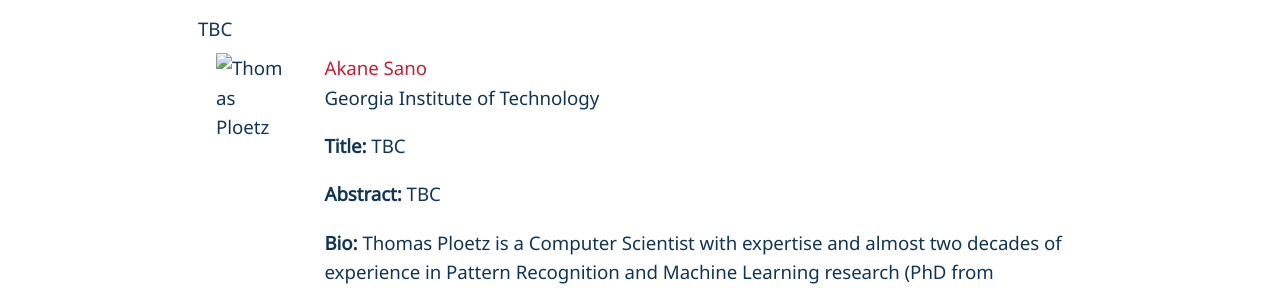
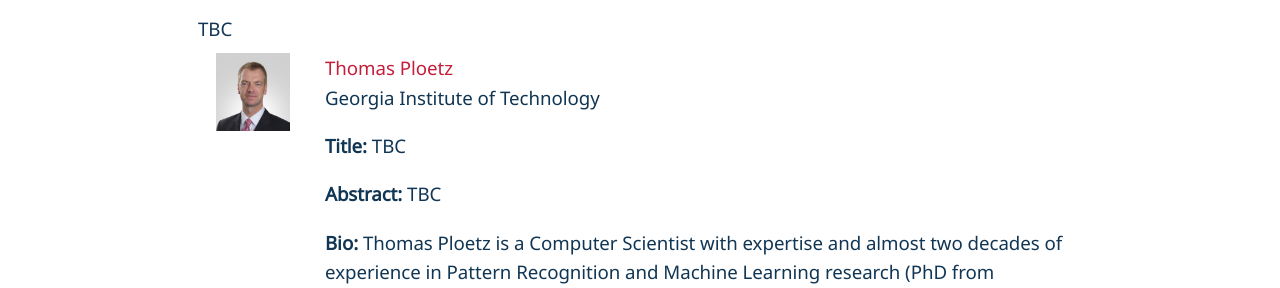
Before and after one commit to wellcomp2024/wellcomp2024.github.io, a plain HTML site: page speakers.html in a window 1280 px wide. Shown: the part 512-800 px from the top of the page. Drawn offline with Linux system fonts and the light colour scheme; a web font is replaced by a local one.

Commit message:
2024_05_17_21_34

```diff
--- a/speakers.html
+++ b/speakers.html
@@ -40,8 +40,8 @@
   <tbody>
 
      <tr>
-        <td><img src="./assets/images/TPloetz_cropped2.png" alt="Thomas Ploetz" width="1500" /></td>
-        <td><a href="https://scholar.google.com/citations?user=kM95eWgAAAAJ&hl=en">Akane Sano</a><br />Georgia Institute of Technology
+        <td><img src="./assets/images/TPloetz_cropped2.jpeg" alt="Thomas Ploetz" width="1500" /></td>
+        <td><a href="https://scholar.google.com/citations?user=kM95eWgAAAAJ&hl=en">Thomas Ploetz</a><br />Georgia Institute of Technology
         <p><b>Title:</b> TBC </p>
          <p><b>Abstract:</b> TBC </p>
          <p><b>Bio:</b> Thomas Ploetz is a Computer Scientist with expertise and almost two decades of experience in Pattern Recognition and Machine Learning research (PhD from Bielefeld University, Germany). He works as a Professor of Computing at the School of Interactive Computing at the Georgia Institute of Technology in Atlanta, USA. His research agenda focuses on applied machine learning, that is developing systems and innovative sensor data analysis methods for real world applications. Primary application domain for his work is computational behavior analysis where he develops methods for automated and objective behavior assessments in naturalistic environments, thereby making opportunistic use of ubiquitous and wearable sensing methods. Main driving functions for his work are "in the wild" deployments and as such the development of systems and methods that have a real impact on people's lives.
```
